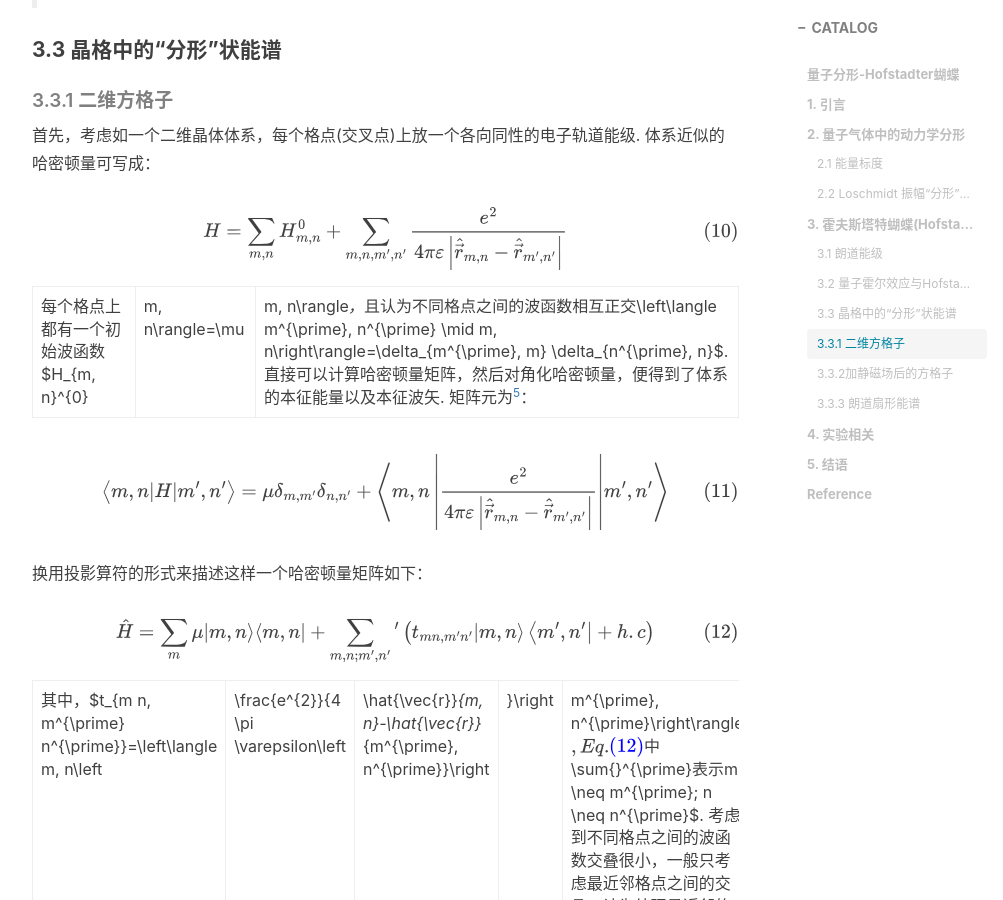
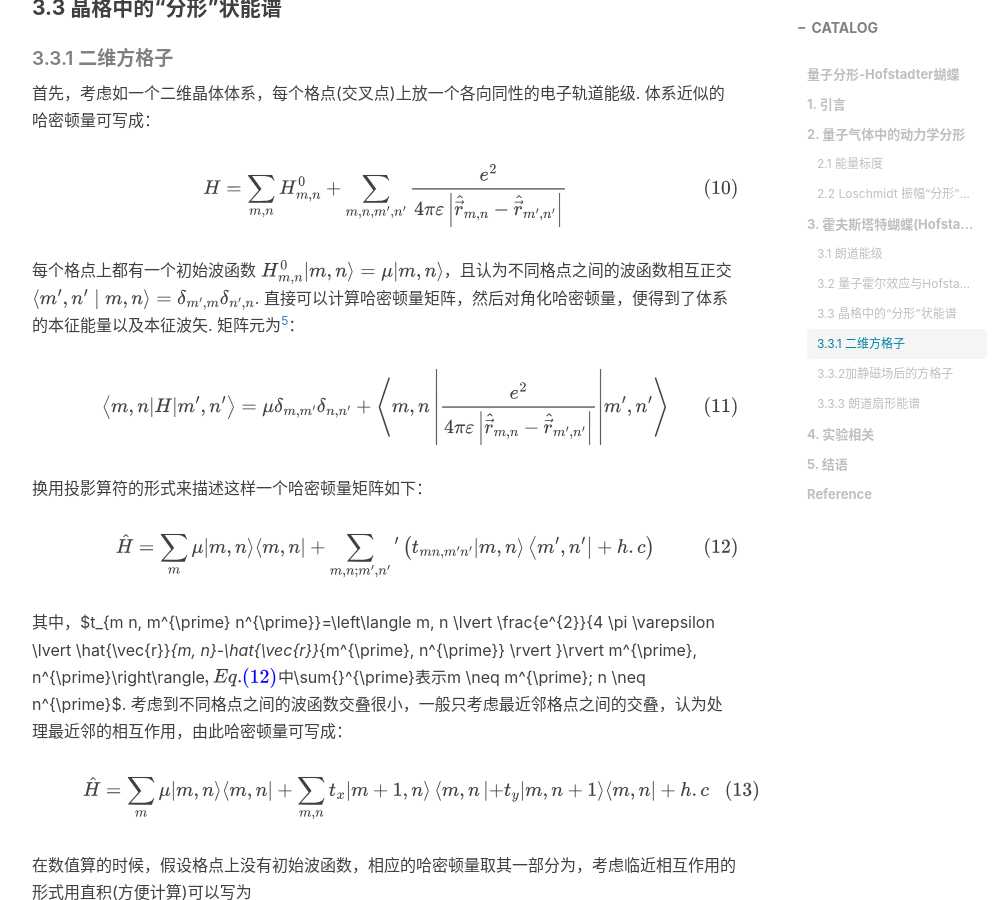
Before and after one commit to wowking2018/Old_personal_blog, a Jekyll site: the page built from _posts/2023-07-01-量子分形Hofstadter蝴蝶.md, in a window 1280 px wide and 900 px high, scrolled down 5824 px. Shown: the whole window, without its empty margins (233-1236 px from the left). Built offline with Jekyll 4.4.1, drawn with Linux system fonts in a browser that asks for light colours; nearby versions of some CDN libraries; comment, search, counter and statistics services are not loaded; some of the changed text lies outside the part shown.

Commit message:
Update 2023-07-02

```diff
--- a/_posts/2023-07-01-量子分形Hofstadter蝴蝶.md
+++ b/_posts/2023-07-01-量子分形Hofstadter蝴蝶.md
@@ -84,7 +84,7 @@ $$
 #### 3.1 朗道能级
 事实上，从现在的眼光来看，Hofstadter's Butterfly本身就是朗道能级的二维格点版本. 带电粒子能量在一系列分立的数值中取值，形成朗道能级. 求解外加磁场下的薛定谔方程，从而得到电子能级的分布，即为朗道能级. 外加磁场为均匀磁场，沿 $z$ 方向，即 $\textbf{B}=(0,0,B)$.
 
-由 $\mathbf{B}=\nabla \times \hat{\mathbf{A}}$，取朗道规范可得磁矢势 $\hat{\mathbf{A}}=(-B y , 0, 0)$，式中 $\left| {B} \right|$，这样的规范下电子的正则动量为 $\hat{\textbf{p}}+q \hat{\textbf{A}}$，电子的哈密顿量可以写为：
+由 $\mathbf{B}=\nabla \times \hat{\mathbf{A}}$，取朗道规范可得磁矢势 $\hat{\mathbf{A}}=(-B y , 0, 0)$，式中 $\lvert {B} \rvert$，这样的规范下电子的正则动量为 $\hat{\textbf{p}}+q \hat{\textbf{A}}$，电子的哈密顿量可以写为：
 
 $$
 \begin{equation}
@@ -117,7 +117,7 @@ $$
 \end{equation}
 $$
 
-其中 $\tau$ 为电子的弛豫时间，$\frac{m \vec{v}}{\tau}$ 这一项表示电子运动过程中的碰撞效应，在一个二维系统中写为分量形式，当到达稳态时速度不随时间变化，已知电流密度 $J=n e v$，并令$\sigma=|e| n v, v=|e| \tau/ m$，写成矩阵形式为：
+其中 $\tau$ 为电子的弛豫时间，$\frac{m \vec{v}}{\tau}$ 这一项表示电子运动过程中的碰撞效应，在一个二维系统中写为分量形式，当到达稳态时速度不随时间变化，已知电流密度 $J=n e v$，并令$\sigma=\lvert e \rvert n v, v=\lvert e \rvert \tau/ m$，写成矩阵形式为：
 
 $$
 \begin{equation}
@@ -165,7 +165,7 @@ $$
 \end{equation}
 $$
 
-每个格点上都有一个初始波函数 $H_{m, n}^{0}|m, n\rangle=\mu|m, n\rangle$，且认为不同格点之间的波函数相互正交 $\left\langle m^{\prime}, n^{\prime} \mid m, n\right\rangle=\delta_{m^{\prime}, m} \delta_{n^{\prime}, n}$. 直接可以计算哈密顿量矩阵，然后对角化哈密顿量，便得到了体系的本征能量以及本征波矢. 矩阵元为[^5]：
+每个格点上都有一个初始波函数 $H_{m, n}^{0} \vert m, n\rangle=\mu \vert m, n\rangle$，且认为不同格点之间的波函数相互正交 $\left\langle m^{\prime}, n^{\prime} \mid m, n\right\rangle=\delta_{m^{\prime}, m} \delta_{n^{\prime}, n}$. 直接可以计算哈密顿量矩阵，然后对角化哈密顿量，便得到了体系的本征能量以及本征波矢. 矩阵元为[^5]：
 
 $$
 \begin{equation}
@@ -181,7 +181,7 @@ $$
 \end{equation}
 $$
 
-其中，$t_{m n, m^{\prime} n^{\prime}}=\left\langle m, n\left|\frac{e^{2}}{4 \pi \varepsilon\left|\hat{\vec{r}}_{m, n}-\hat{\vec{r}}_{m^{\prime}, n^{\prime}}\right|}\right| m^{\prime}, n^{\prime}\right\rangle$, Eq. $\eqref{eq_12}$中$\sum{}^{\prime}$ 表示 $m \neq m^{\prime}; n \neq n^{\prime}$. 考虑到不同格点之间的波函数交叠很小，一般只考虑最近邻格点之间的交叠，认为处理最近邻的相互作用，由此哈密顿量可写成：
+其中，$t_{m n, m^{\prime} n^{\prime}}=\left\langle m, n \lvert \frac{e^{2}}{4 \pi \varepsilon \lvert \hat{\vec{r}}_{m, n}-\hat{\vec{r}}_{m^{\prime}, n^{\prime}} \rvert }\rvert m^{\prime}, n^{\prime}\right\rangle$, Eq. $\eqref{eq_12}$中$\sum{}^{\prime}$ 表示 $m \neq m^{\prime}; n \neq n^{\prime}$. 考虑到不同格点之间的波函数交叠很小，一般只考虑最近邻格点之间的交叠，认为处理最近邻的相互作用，由此哈密顿量可写成：
 
 $$
 \begin{equation}
@@ -240,7 +240,7 @@ $$
 \end{equation}
 $$
 
-由于能量范围是 $-4|t| < E < 4|t|$，带宽为 $8|t|$，在二维紧束缚带的底部附近由Eq. $\eqref{eq_17}$描述，能量近似为类自由电子，约化质量为[^7]：
+由于能量范围是 $-4 \lvert t \rvert < E < 4 \lvert t \rvert$，带宽为 $8\lvert t \rvert$，在二维紧束缚带的底部附近由Eq. $\eqref{eq_17}$描述，能量近似为类自由电子，约化质量为[^7]：
 
 $$
 \begin{equation}
@@ -248,7 +248,7 @@ $$
 \end{equation}
 $$
 
-其中，有效质量为 $m^{*}=\hbar^{2} /\left(2|t| a^{2}\right)$，回旋频率可以写为 $\omega_{c}=\frac{e B}{m^{*}}=\frac{4 \pi \alpha|t|}{\hbar}$，因此，靠近谱带底部的朗道能级可以写成
+其中，有效质量为 $m^{*}=\hbar^{2} /\left(2\lvert t \rvert a^{2}\right)$，回旋频率可以写为 $\omega_{c}=\frac{e B}{m^{*}}=\frac{4 \pi \alpha\lvert t \rvert}{\hbar}$，因此，靠近谱带底部的朗道能级可以写成
 
 $$
 \begin{equation}
@@ -267,11 +267,9 @@ $$
 
 1997年，Hofstadter蝴蝶在由一组散射体装备的微波波导的实验中得以再现[^8]. 正是由于散射体的微波波导的数学描述与磁场中的Bloch波之间的相似性，使得散射体周期序列的Hofstadter蝴蝶得以再现.
 
-<center class = "half">
 <img src="https://wowking2018.github.io/img/blog17/fig4_1a.png" style="zoom: 50%" width="50%" align = left><img src="https://wowking2018.github.io/img/blog17/fig4_1b.png" style="zoom: 50%" width="50%" align = right>
-</center>
 
-> 微波波导中的分形情况：(a)散射体周期性排列的透射光谱，图中上部是通过反射得到的可以看到前两个Bloch带，显示了Hofstadter蝴蝶的两个部分. (其中黑色和白色分别对应高透射率和低透射率); (b)四个Bloch纹，隐约可以看见每一个中的Hofstadter能谱.
+>微波波导中的分形情况：(a)散射体周期性排列的透射光谱，图中上部是通过反射得到的可以看到前两个Bloch带，显示了Hofstadter蝴蝶的两个部分. (其中黑色和白色分别对应高透射率和低透射率); (b)四个Bloch纹，隐约可以看见每一个中的Hofstadter能谱.
 
 2017年9月，Google的John Martinis小组与CQT的Angelakis 小组合作发表了使用9个超导量子比特的相互作用光子，去模拟磁场中电子的2维结果[^9]，复现出了Hofstadter蝴蝶.
 
```
